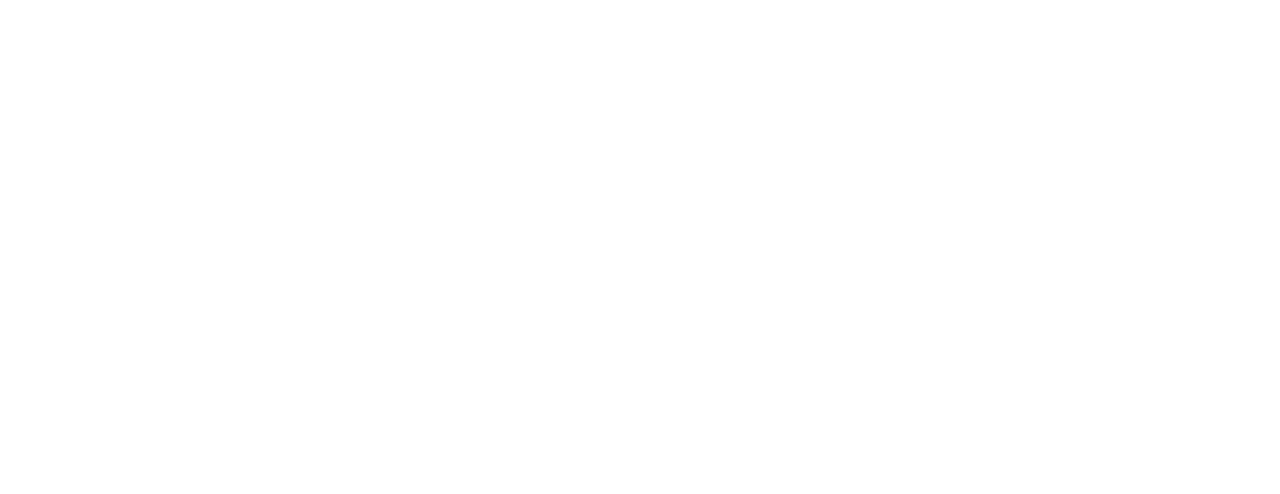
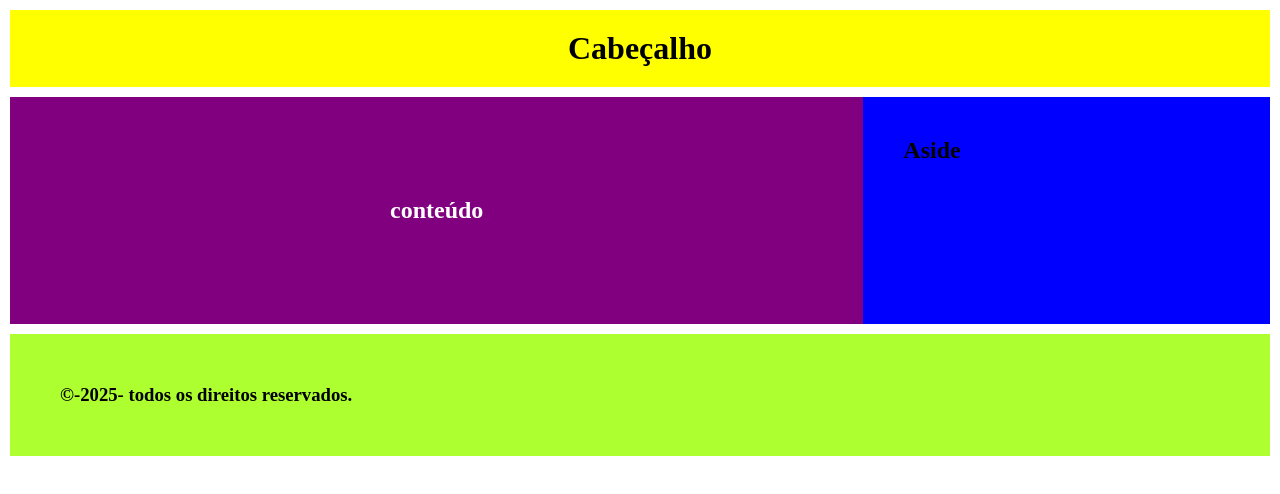
Before and after one commit to towrs/Aula1ESPF, a plain HTML site: page index.html in a window 1280 px wide. Drawn offline with Linux system fonts and the light colour scheme.

Commit message:
criando o projeto semântico e estilizado

```diff
--- a/index.html
+++ b/index.html
@@ -3,9 +3,31 @@
 <head>
     <meta charset="UTF-8">
     <meta name="viewport" content="width=device-width, initial-scale=1.0">
+    <link rel="stylesheet" href="./src/css/estilo.css">
     <title>Projeto1</title>
+
 </head>
 <body>
+    <div id="container">
+        <header>
+            <h1>Cabeçalho</h1>
+        </header>
+        <main id="containerAside">
+            <section id="conteudo">
+                <article>
+                    <h2>conteúdo</h2>
+                </article>
+            </section>
+            <aside>
+                <h2>Aside</h2>
+            </aside>
+
+        </main>
+        <footer>
+            <h3>&copy;-2025- todos os direitos reservados. </h3>
+        </footer>
+    </div>
+
 
 </body>
 </html>
--- a/src/css/estilo.css
+++ b/src/css/estilo.css
@@ -0,0 +1,59 @@
+*{
+    margin: 0;
+    padding: 0;
+    box-sizing: border-box;
+}
+body{
+    background: transparent;
+}
+#container{
+    display: flex;
+    flex-direction: column;
+    gap:10px;
+    padding: 10px;
+}
+header{
+    background: yellow;
+    text-align: center;
+    padding: 20px;
+}
+#containerAside{
+    width: 100%;
+    display: flex;
+}
+#conteudo{
+    background: purple;
+    color: #fff;
+    text-align: center;
+    padding: 100px;
+    flex: 2;
+}
+#conteudo article{
+    display: flex;
+    flex-direction: column;
+    align-items: center;
+}
+aside{
+    background: blue;
+    padding: 40px;
+    flex: 1;
+}
+
+footer{
+    background: greenyellow;
+    padding: 50px;
+}
+@media(min-width:700px){
+    #container{
+        flex-direction: column;
+    }
+    #containerAside{
+        display: flex;
+    }
+    #conteudo{
+        flex: 2;
+    }
+    aside{
+        flex: 1;
+    }
+}
```
